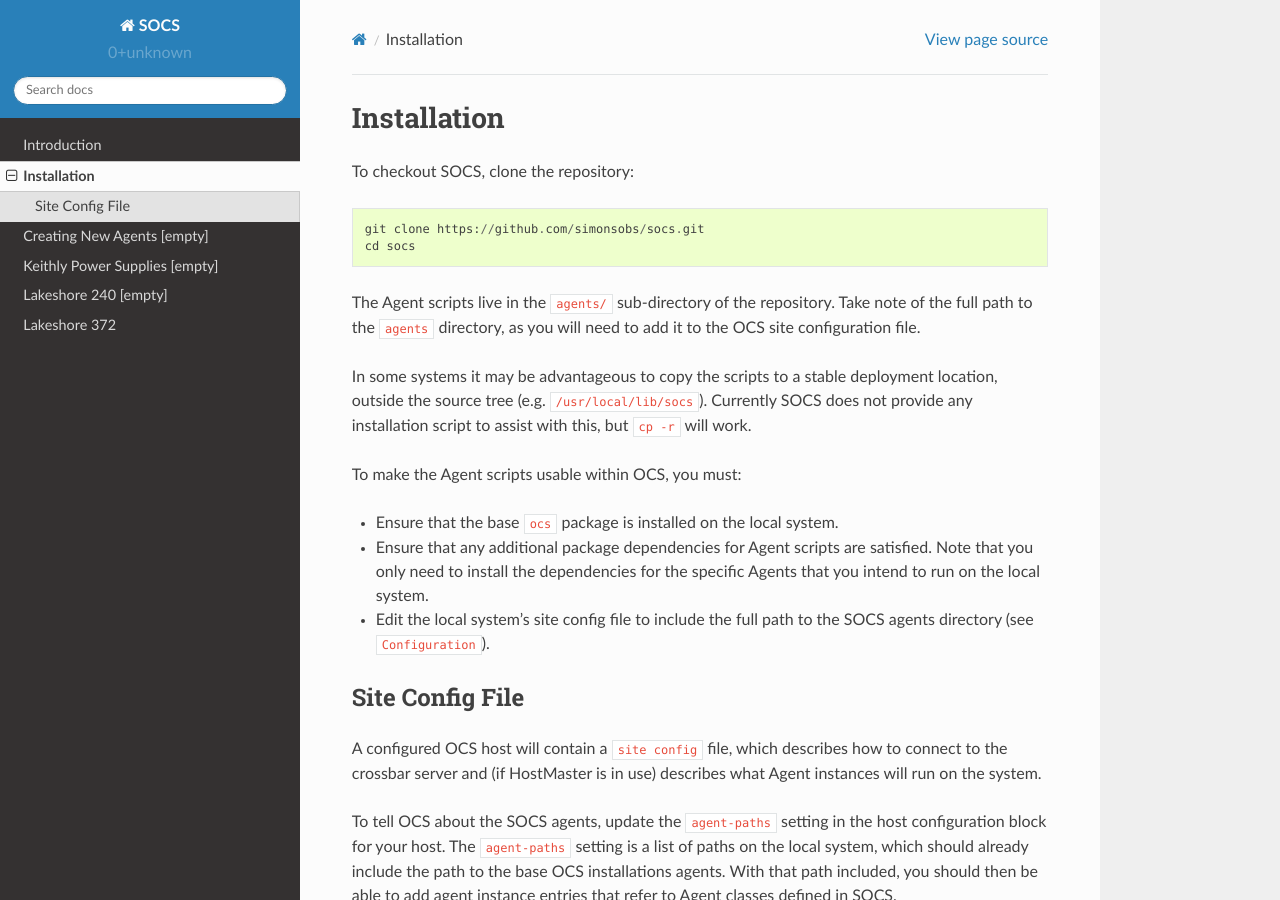
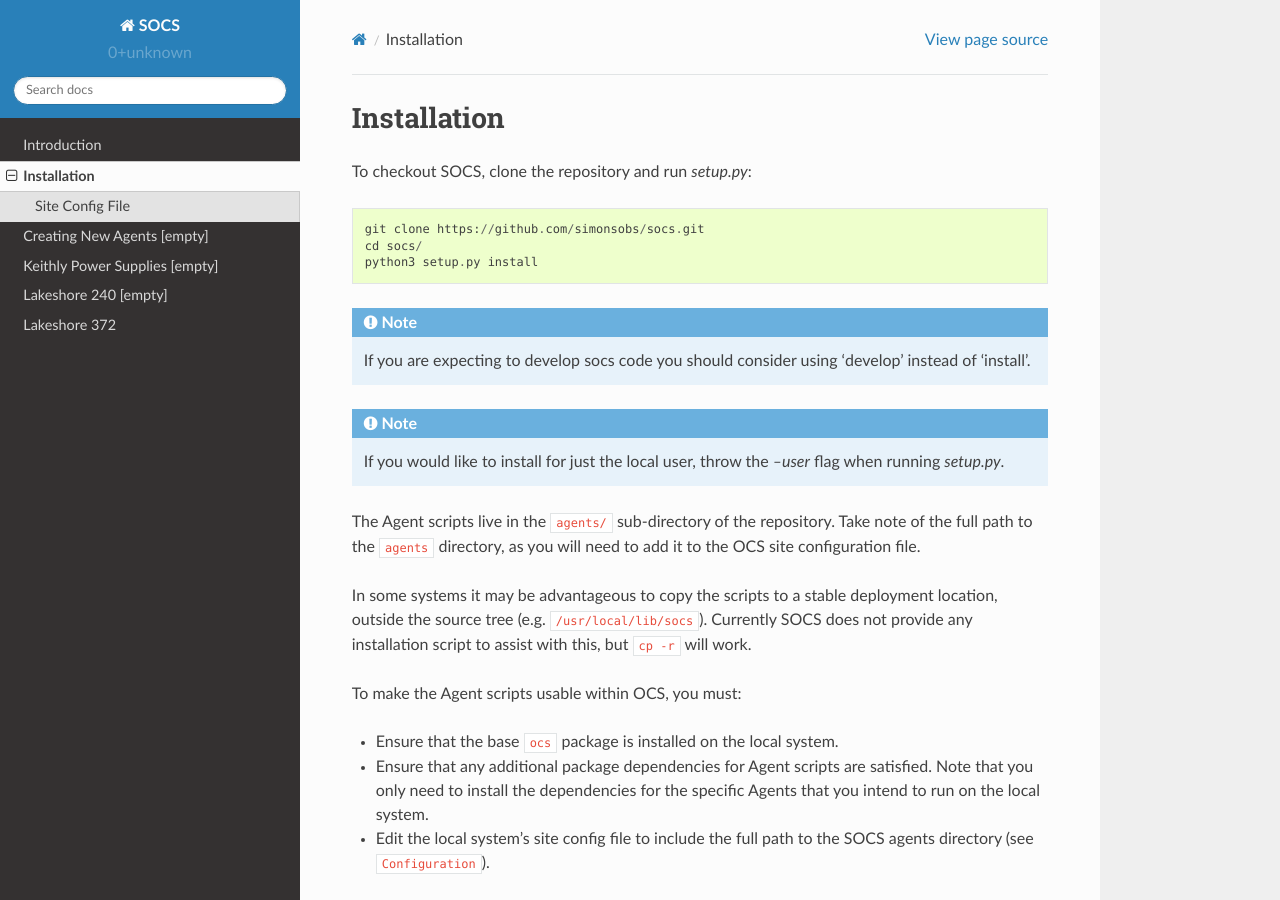
Before and after one commit to simonsobs/socs, a Sphinx documentation site: the page built from docs/installation.rst, in a window 1280 px wide and 900 px high. Built offline with Sphinx 7.4.7 and the Read the Docs theme 2.0.0, drawn with Linux system fonts in a browser that asks for light colours.

Commit message:
Update installation documentation for socs package

```diff
--- a/docs/installation.rst
+++ b/docs/installation.rst
@@ -3,10 +3,19 @@
 Installation
 ============
 
-To checkout SOCS, clone the repository::
+To checkout SOCS, clone the repository and run `setup.py`::
 
   git clone https://github.com/simonsobs/socs.git
-  cd socs
+  cd socs/
+  python3 setup.py install
+
+.. note::
+    If you are expecting to develop socs code you should consider using
+    'develop' instead of 'install'.
+
+.. note::
+    If you would like to install for just the local user, throw the `--user`
+    flag when running `setup.py`.
 
 The Agent scripts live in the ``agents/`` sub-directory of the
 repository.  Take note of the full path to the ``agents`` directory,
--- a/docs/lakeshore372.rst
+++ b/docs/lakeshore372.rst
@@ -133,5 +133,5 @@
     * enable - enable a boolean parameter (i.e. enable_autoscan)
     * disable - disbale a boolean parameter (i.e. disable_channel)
 
-.. automodule:: agents.thermometry.Lakeshore.Lakeshore372
+.. automodule:: socs.Lakeshore.Lakeshore372
     :members:
```
